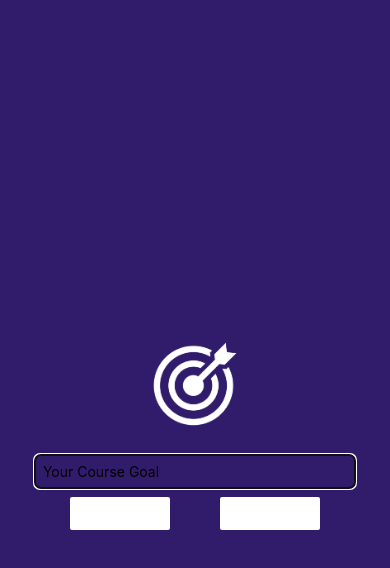
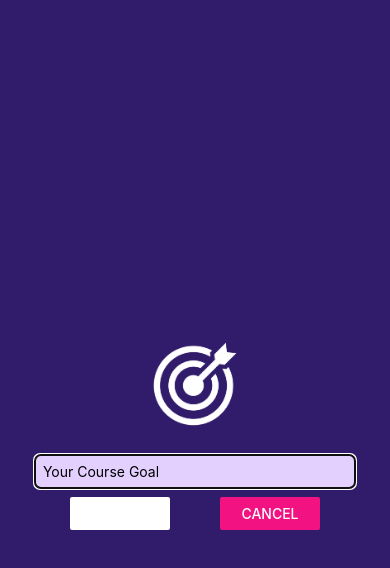
Before and after one commit to MehmetKaldirim/RNFirst, a React Native app: screen / in a window 390 px wide. Both pictures are taken after a click on the button "ADD NEW GOAL". Shown: the top 568 px of the page. Built offline with nearby package versions, Linux system fonts and the light colour scheme.

Commit message:
end of the basic for React Native

```diff
--- a/App.js
+++ b/App.js
@@ -3,6 +3,7 @@ import { StyleSheet, View, FlatList, Button } from "react-native";
 
 import GoalItem from "./components/GoalItem";
 import GoalInput from "./components/GoalInput";
+import { StatusBar } from "expo-status-bar";
 
 export default function App() {
   const [modalIsVisible, setModalIsVisible] = useState(false);
@@ -30,10 +31,12 @@ export default function App() {
   }
 
   return (
+    <>
+      <StatusBar style="light" />
       <View style={styles.appContainer}>
         <Button
           title="Add New Goal"
-        color="#5e0acc"
+          color="#a065ec"
           onPress={startAddGoalHandler}
         />
         <GoalInput
@@ -61,6 +64,7 @@ export default function App() {
           />
         </View>
       </View>
+    </>
   );
 }
 
@@ -70,15 +74,6 @@ const styles = StyleSheet.create({
     paddingTop: 50,
     paddingHorizontal: 16,
   },
-  inputContainer: {
-    flex: 1,
-    flexDirection: "row",
-    justifyContent: "space-between",
-    alignItems: "center",
-    marginBottom: 24,
-    borderBottomWidth: 1,
-    borderBlockColor: "#cccccc",
-  },
   goalsContainer: {
     flex: 5,
   },
--- a/app.json
+++ b/app.json
@@ -5,6 +5,7 @@
     "version": "1.0.0",
     "orientation": "portrait",
     "icon": "./assets/icon.png",
+    "backgroundColor": "#1e085a",
     "userInterfaceStyle": "light",
     "splash": {
       "image": "./assets/splash.png",
--- a/components/GoalInput.js
+++ b/components/GoalInput.js
@@ -38,7 +38,7 @@ function GoalInput(props) {
             <Button title="Add Goal" color="white" onPress={addGoalHandler} />
           </View>
           <View style={styles.button}>
-            <Button title="Cancel" color="white" onPress={props.onCancel} />
+            <Button title="Cancel" color="#f31282" onPress={props.onCancel} />
           </View>
         </View>
       </View>
@@ -65,7 +65,9 @@ const styles = StyleSheet.create({
   textInput: {
     borderWidth: 1,
     borderRadius: 6,
-    borderColor: "#cccccc",
+    borderColor: "#e4d0ff",
+    backgroundColor: "#e4d0ff",
+    color: "120438",
     width: "90%",
     padding: 8,
   },
```
Lines whose indentation alone changed are shown as unchanged.
